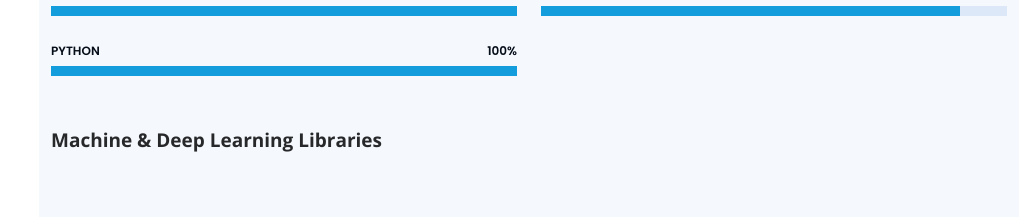
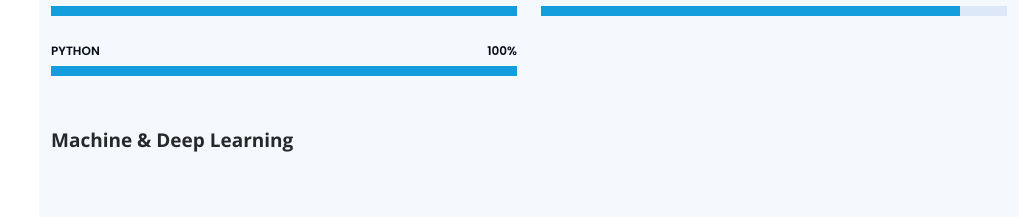
Before and after one commit to t0re199/t0re199.github.io, a plain HTML site: page index.html in a window 1280 px wide. Shown: the part 2425-2642 px from the top of the page, without its empty margins (261-1280 px from the left). Drawn offline with nearby package versions, Linux system fonts and the light colour scheme.

Commit message:
Minor Changes

```diff
--- a/index.html
+++ b/index.html
@@ -279,7 +279,7 @@
 
         <div class="section-title">
           <br>
-          <p style="font-size: 19px;"><strong>Machine & Deep Learning Libraries</strong></p>
+          <p style="font-size: 19px;"><strong>Machine & Deep Learning</strong></p>
         </div>
 
         <section class="testimonials section-bg">
```
